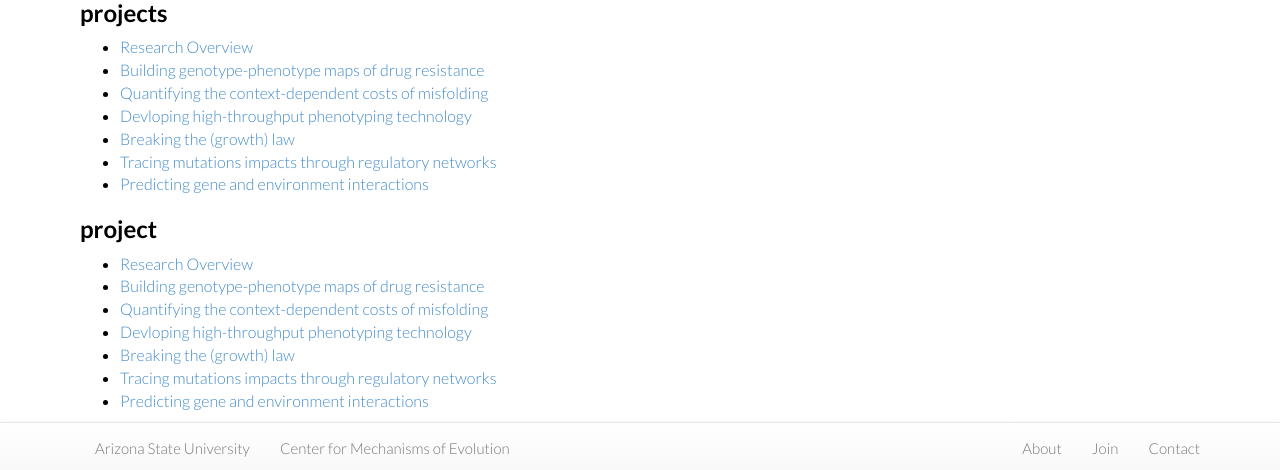
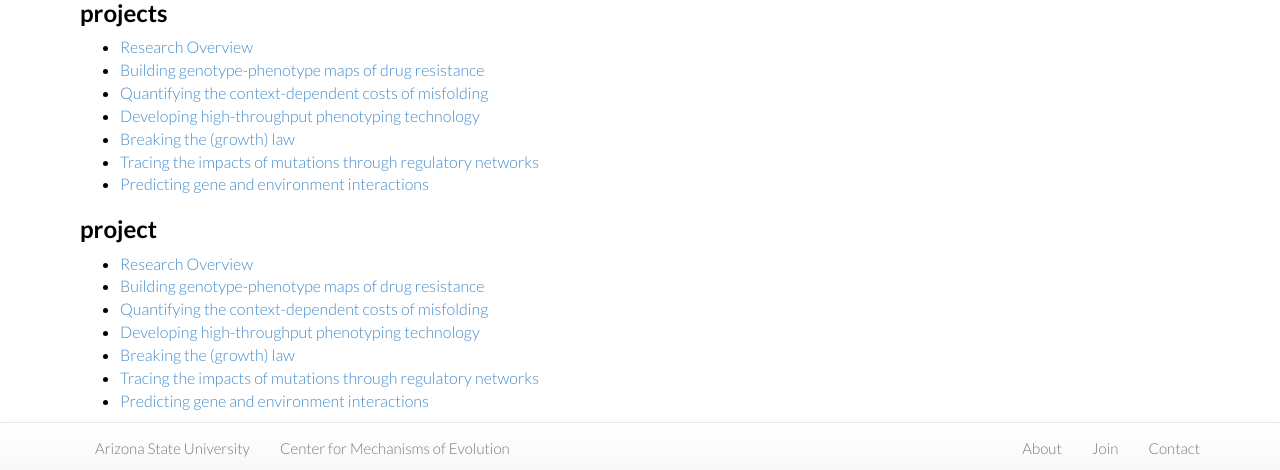
Before and after one commit to Samerotte-Lab/Samerotte-Lab.github.io, a Jekyll site: the page built from categories.html, in a window 1280 px wide and 900 px high, scrolled down 3677 px. Shown: the part 427-897 px from the top of the window. Built offline with Jekyll 4.4.1, drawn with Linux system fonts in a browser that asks for light colours; nearby versions of some CDN libraries.

Commit message:
codex test

```diff
--- a/projects/_posts/2020-10-25-correlations.md
+++ b/projects/_posts/2020-10-25-correlations.md
@@ -1,6 +1,6 @@
 ---
 layout: project
-title: "Tracing mutations impacts through regulatory networks"
+title: "Tracing the impacts of mutations through regulatory networks"
 handle: correlations
 image: /assets/images/papers/pleiotropy.png
 category: project
--- a/projects/_posts/2020-10-27-technology.md
+++ b/projects/_posts/2020-10-27-technology.md
@@ -1,6 +1,6 @@
 ---
 layout: project
-title: "Devloping high-throughput phenotyping technology"
+title: "Developing high-throughput phenotyping technology"
 handle: technology
 image: /assets/images/papers/verticallogo.png
 category: project
```
